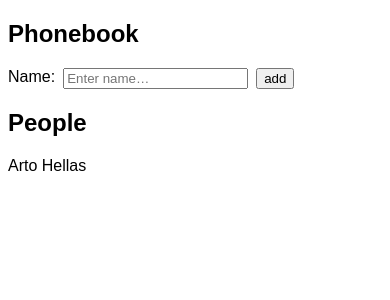
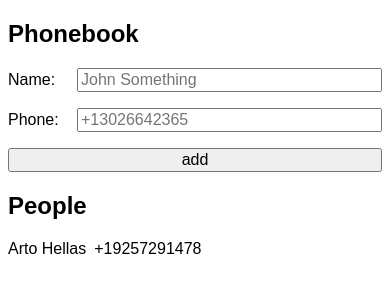
Before and after one commit to nikitapashinsky/fullstackopen, a React (Vite) app in the folder part2/phonebook/: page / in a window 390 px wide. Shown: the top 300 px of the page. Built offline with nearby package versions, Linux system fonts and the light colour scheme.

Commit message:
complete 2.8: phonebook step 3

```diff
--- a/part2/phonebook/src/App.jsx
+++ b/part2/phonebook/src/App.jsx
@@ -2,8 +2,11 @@ import { useState } from "react";
 
 const App = () => {
   console.clear();
-  const [persons, setPersons] = useState([{ name: "Arto Hellas" }]);
+  const [persons, setPersons] = useState([{ name: "Arto Hellas", phone: "+19257291478" }]);
   const [newName, setNewName] = useState("");
+  const [newPhone, setNewPhone] = useState("");
+
+  const phoneRegex = /\+?1?\s*\(?\d{3}\)?\s*\d{3}\s*\d{4}(?:\s?(?:x|ext)\.?\s?\d{1,5})?/;
 
   function addPerson(e) {
     e.preventDefault();
@@ -13,13 +16,24 @@ const App = () => {
       return;
     }
 
+    if (!newPhone.trim()) {
+      setNewPhone("");
+      return;
+    }
+
+    if (!newPhone.match(phoneRegex)) {
+      alert("check phone format");
+      return;
+    }
+
     if (persons.some((person) => person.name === newName)) {
       alert(`A person with name ${newName} already exists.`);
       return;
     }
 
-    setPersons([...persons, { name: newName }]);
+    setPersons([...persons, { name: newName, phone: newPhone }]);
     setNewName("");
+    setNewPhone("");
   }
 
   return (
@@ -27,21 +41,39 @@ const App = () => {
       {/* <div id="debug">debug: {newName}</div>*/}
       <h2>Phonebook</h2>
       <form onSubmit={addPerson}>
-        <label htmlFor="name">Name:</label>
+        <label htmlFor="name">
+          Name:
           <input
             required
+            autoComplete="off"
             id="name"
             type="text"
             value={newName}
-          placeholder="Enter name…"
+            placeholder="John Something"
             onChange={(event) => setNewName(event.target.value)}
           />
+        </label>
+        <label htmlFor="phone">
+          Phone:
+          <input
+            required
+            autoComplete="off"
+            id="phone"
+            type="tel"
+            value={newPhone}
+            placeholder="+13026642365"
+            onChange={(event) => setNewPhone(event.target.value)}
+          />
+        </label>
         <button type="submit">add</button>
       </form>
       <h2>People</h2>
       <ul>
         {persons.map((person) => (
-          <li key={person.name}>{person.name}</li>
+          <li key={person.name}>
+            <span>{person.name}</span>
+            <span>{person.phone}</span>
+          </li>
         ))}
       </ul>
     </div>
--- a/part2/phonebook/src/index.css
+++ b/part2/phonebook/src/index.css
@@ -11,15 +11,27 @@ body {
   -webkit-font-smoothing: antialiased;
 }
 
+form,
+label,
 input,
 textarea,
 select,
 button {
   font-family: inherit;
+  font-size: 1rem;
 }
 
 form {
   display: flex;
+  flex-direction: column;
+  /*align-items: start;*/
+  gap: 1rem;
+}
+
+label {
+  display: grid;
+  grid-template-columns: 0.2fr 1fr;
+  align-items: baseline;
   gap: 0.5rem;
 }
 
@@ -34,9 +46,19 @@ ul {
   display: flex;
   flex-direction: column;
   gap: 0.5rem;
+
+  li {
+    display: flex;
+    gap: 0.5rem;
+
+    span:first-child {
+      font-weight: 500;
+    }
+  }
 }
 
 button {
+  min-width: 0;
   font-weight: 500;
 }
 
```
Lines whose indentation alone changed are shown as unchanged.
